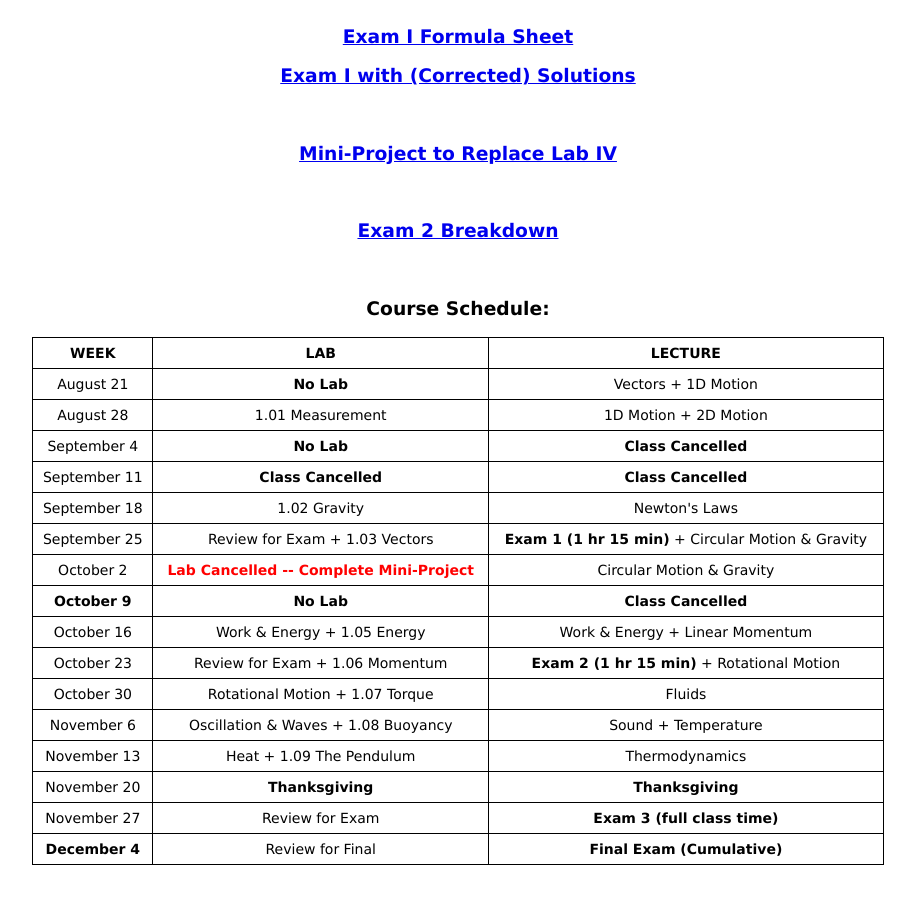
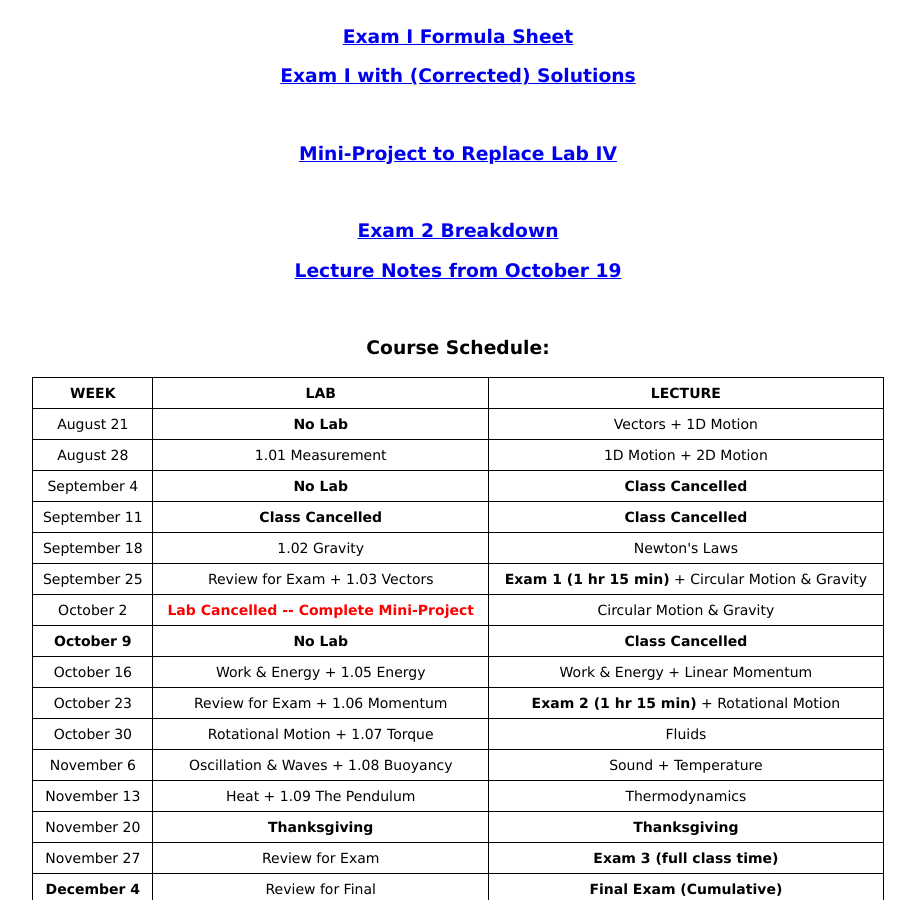
Before and after one commit to dhlaurence/dhlaurence.github.io, a Jekyll site: the page built from teaching/phys2350fall17.html, in a window 1280 px wide and 900 px high, scrolled down 338 px. Shown: the whole window, without its empty margins (182-1097 px from the left). Built offline with Jekyll 4.4.1, drawn with Linux system fonts in a browser that asks for light colours.

Commit message:
Update phys2350fall17.html

```diff
--- a/teaching/phys2350fall17.html
+++ b/teaching/phys2350fall17.html
@@ -36,6 +36,10 @@ title: PHYS2350Fall2017
 
   <h3>
     <center><a target="_blank" href="http://www.blazartheory.com/files/PHYS2350_Fall_2017_Exam_2_Breakdown.pdf">Exam 2 Breakdown</a></center>
+  </h3>
+
+  <h3>
+    <center><a target="_blank" href="http://www.blazartheory.com/files/Lecture_Notes_from_October_19__2017.pdf">Lecture Notes from October 19</a></center>
   </h3>
 
   <br>
```
